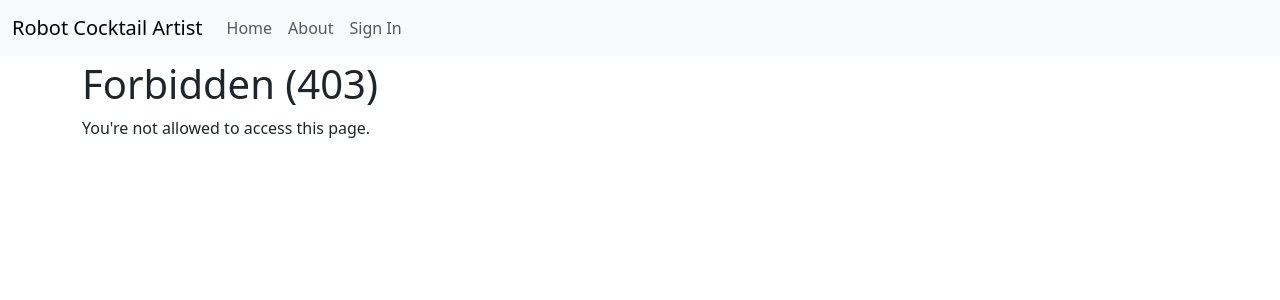
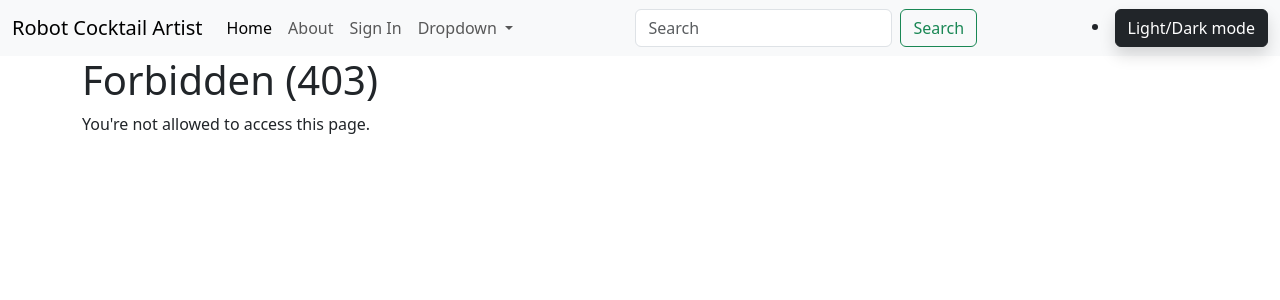
Before and after one commit to vtalpaert/autobar2.1, a Django app: template robotcocktail/templates/403.html in a window 1280 px wide. Shown: the top 300 px of the page. Run offline with Django 4.2, Linux system fonts and the light colour scheme; the template is opened without the code that fills it, so the values that code supplies are empty.

Commit message:
Moved navbar to bootstrap 5.3 and added darkmode button

```diff
--- a/robotcocktail/templates/base.html
+++ b/robotcocktail/templates/base.html
@@ -1,7 +1,7 @@
 {% load static i18n %}
 <!DOCTYPE html>
 {% get_current_language as LANGUAGE_CODE %}
-<html lang="{{ LANGUAGE_CODE }}">
+<html lang="{{ LANGUAGE_CODE }}" data-bs-theme="light">
 
 <head>
   <meta charset="utf-8">
@@ -45,23 +45,20 @@
 
 <body>
 
-  <div class="mb-1">
-    <nav class="navbar navbar-expand-md navbar-light bg-light">
+  <nav class="navbar navbar-expand-lg bg-body-tertiary">
     <div class="container-fluid">
-        <button class="navbar-toggler navbar-toggler-right" type="button" data-bs-toggle="collapse"
-          data-bs-target="#navbarSupportedContent" aria-controls="navbarSupportedContent" aria-expanded="false"
-          aria-label="Toggle navigation">
+      <a class="navbar-brand" href="{% url 'home' %}">Robot Cocktail Artist</a>
+      <button class="navbar-toggler" type="button" data-bs-toggle="collapse" data-bs-target="#navbarSupportedContent"
+        aria-controls="navbarSupportedContent" aria-expanded="false" aria-label="Toggle navigation">
         <span class="navbar-toggler-icon"></span>
       </button>
-        <a class="navbar-brand" href="{% url 'home' %}">Robot Cocktail Artist</a>
-
       <div class="collapse navbar-collapse" id="navbarSupportedContent">
-          <ul class="navbar-nav mr-auto">
-            <li class="nav-item active">
-              <a class="nav-link" href="{% url 'home' %}">Home <span class="visually-hidden">(current)</span></a>
+        <ul class="navbar-nav me-auto mb-2 mb-lg-0">
+          <li class="nav-item">
+            <a class="nav-link active" aria-current="page" href="#">Home</a>
           </li>
           <li class="nav-item">
-              <a class="nav-link" href="{% url 'about' %}">About</a>
+            <a class="nav-link" href="{% url 'about' %}">{% translate "About" %}</a>
           </li>
           {% if request.user.is_authenticated %}
           <li class="nav-item">
@@ -84,12 +81,30 @@
             <a id="log-in-link" class="nav-link" href="{% url 'account_login' %}">{% translate "Sign In" %}</a>
           </li>
           {% endif %}
+          <li class="nav-item dropdown">
+            <a class="nav-link dropdown-toggle" href="#" role="button" data-bs-toggle="dropdown" aria-expanded="false">
+              Dropdown
+            </a>
+            <ul class="dropdown-menu">
+              <li><a class="dropdown-item" href="#">Action</a></li>
+              <li><a class="dropdown-item" href="#">Another action</a></li>
+              <li>
+                <hr class="dropdown-divider">
+              </li>
+              <li><a class="dropdown-item" href="#">Something else here</a></li>
             </ul>
+          </li>
+        </ul>
+        <form class="d-flex" role="search">
+          <input class="form-control me-2" type="search" placeholder="Search" aria-label="Search">
+          <button class="btn btn-outline-success" type="submit">Search</button>
+        </form>
+        <li class="nav-item ms-auto">
+          <button class="btn btn-dark shadow justify-content-end" id="btnSwitch">Light/Dark mode</button>
+        </li>
       </div>
     </div>
   </nav>
-
-  </div>
 
   <div class="container">
 
@@ -109,7 +124,18 @@
   </div> <!-- /container -->
 
   {% block modal %}{% endblock modal %}
-
+  <script src="https://code.jquery.com/jquery-3.3.1.slim.min.js"
+    integrity="sha384-q8i/X+965DzO0rT7abK41JStQIAqVgRVzpbzo5smXKp4YfRvH+8abtTE1Pi6jizo"
+    crossorigin="anonymous"></script>
+  <script src="https://cdn.jsdelivr.net/npm/bootstrap@5.3.0-alpha1/dist/js/bootstrap.bundle.min.js"
+    integrity="sha384-w76AqPfDkMBDXo30jS1Sgez6pr3x5MlQ1ZAGC+nuZB+EYdgRZgiwxhTBTkF7CXvN"
+    crossorigin="anonymous"></script>
+  <script src="https://cdn.jsdelivr.net/npm/@popperjs/core@2.11.6/dist/umd/popper.min.js"
+    integrity="sha384-oBqDVmMz9ATKxIep9tiCxS/Z9fNfEXiDAYTujMAeBAsjFuCZSmKbSSUnQlmh/jp3"
+    crossorigin="anonymous"></script>
+  <script src="https://cdn.jsdelivr.net/npm/bootstrap@5.3.0-alpha1/dist/js/bootstrap.min.js"
+    integrity="sha384-mQ93GR66B00ZXjt0YO5KlohRA5SY2XofN4zfuZxLkoj1gXtW8ANNCe9d5Y3eG5eD"
+    crossorigin="anonymous"></script>
   {% block inline_javascript %}
   {% comment %}
   Script tags with only code, no src (defer by default). To run
@@ -119,6 +145,18 @@
   </script>
   {% endcomment %}
   {% endblock inline_javascript %}
+  <script>
+    $(document).ready(function () {
+      document.getElementById('btnSwitch').addEventListener('click', () => {
+        if (document.documentElement.getAttribute('data-bs-theme') == 'dark') {
+          document.documentElement.setAttribute('data-bs-theme', 'light')
+        }
+        else {
+          document.documentElement.setAttribute('data-bs-theme', 'dark')
+        }
+      })
+    });
+  </script>
 </body>
 
 </html>
```
Lines whose indentation alone changed are shown as unchanged.
